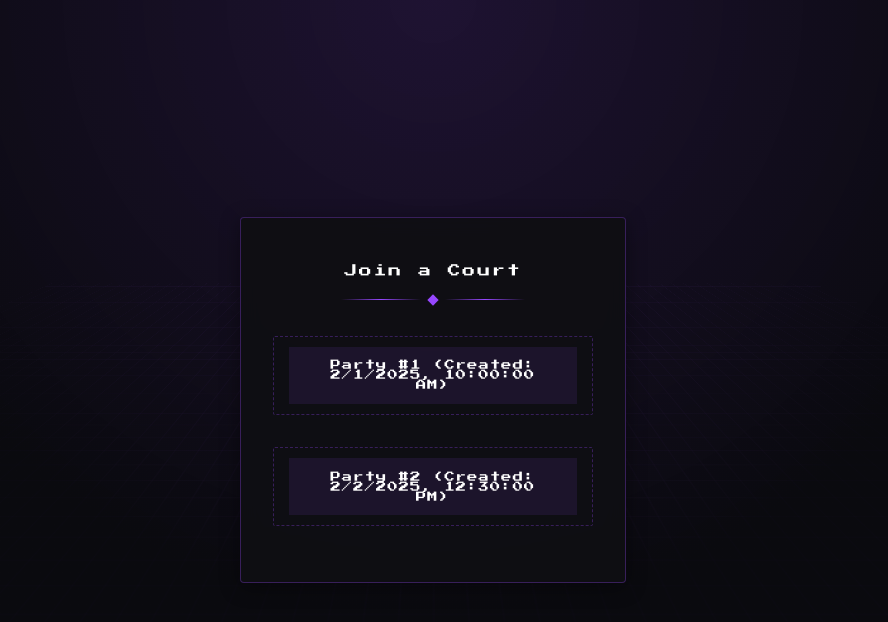
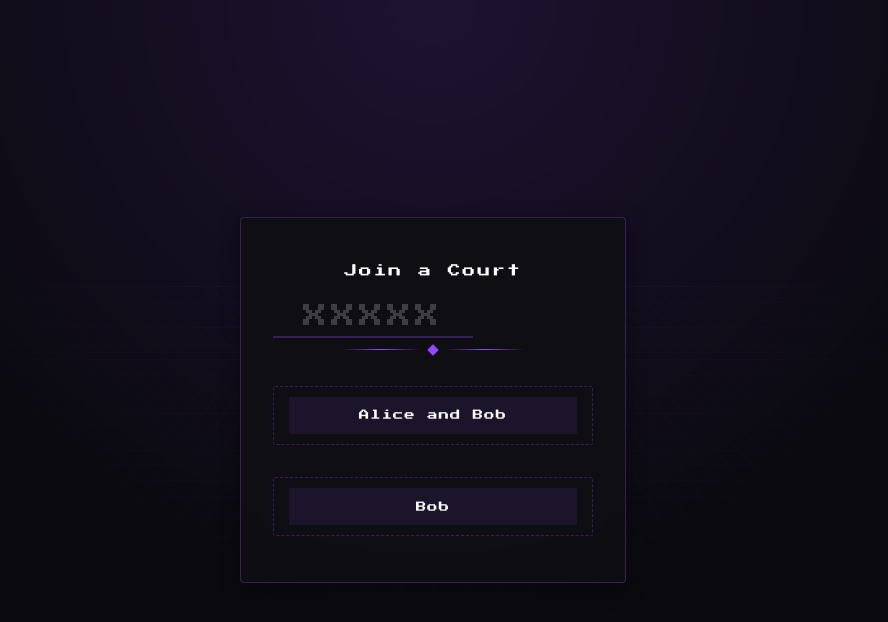
Before and after one commit to alfardil/Paw-And-Order, a React (Vite) app: page /join in a window 1280 px wide. Shown: the top 622 px of the page, without its empty margins (207-1095 px from the left). Built offline with nearby package versions, Linux system fonts and the light colour scheme.

Commit message:
making the join page

```diff
--- a/src/components/JoinGame.tsx
+++ b/src/components/JoinGame.tsx
@@ -1,7 +1,10 @@
+import { useState } from "react";
+import { mockParties } from "../mockData";
 import "../App.css";
-import { mockParties } from "../mockData";
 
 function JoinCourtPage() {
+  const [joinCode, setJoinCode] = useState("");
+
   return (
     <div className="game-container">
       <div className="game-background">
@@ -12,6 +15,16 @@ function JoinCourtPage() {
       <div className="game-card join-card">
         <div className="card-header">
           <h2 className="menu-title">Join a Court</h2>
+          <div className="input-container">
+            <input
+              type="text"
+              value={joinCode}
+              onChange={(e) => setJoinCode(e.target.value)}
+              className="court-input"
+              placeholder="XXXXX"
+              maxLength={5}
+            />
+          </div>
           <div className="menu-divider">
             <div className="divider-line"></div>
             <div className="divider-diamond"></div>
@@ -21,8 +34,6 @@ function JoinCourtPage() {
 
         <div className="join-content">
           {mockParties.map((party) => {
-            const formattedDate = new Date(party.created).toLocaleString();
-
             return (
               <button
                 key={party.id}
@@ -31,9 +42,7 @@ function JoinCourtPage() {
               >
                 <div className="button-glow"></div>
                 <div className="button-content">
-                  <span className="button-text">
-                    Party #{party.id} (Created: {formattedDate})
-                  </span>
+                  <span className="button-text">{party.name}</span>
                 </div>
               </button>
             );
--- a/src/mockData.ts
+++ b/src/mockData.ts
@@ -22,6 +22,7 @@ export const mockUsers = [
   export const mockParties = [
     {
       id: 1,
+      name: 'Alice and Bob',
       created: '2025-02-01T10:00:00.000Z',
       started: false,
       ended: false,
@@ -34,10 +35,11 @@ export const mockUsers = [
     },
     {
       id: 2,
+      name: 'Bob',
       created: '2025-02-02T12:30:00.000Z',
       started: true,
       ended: false,
-      userIds: [2, 3],
+      userIds: [3],
       roomCode: 67890,
       maxPlayers: 2,
       get isFull() {
```
